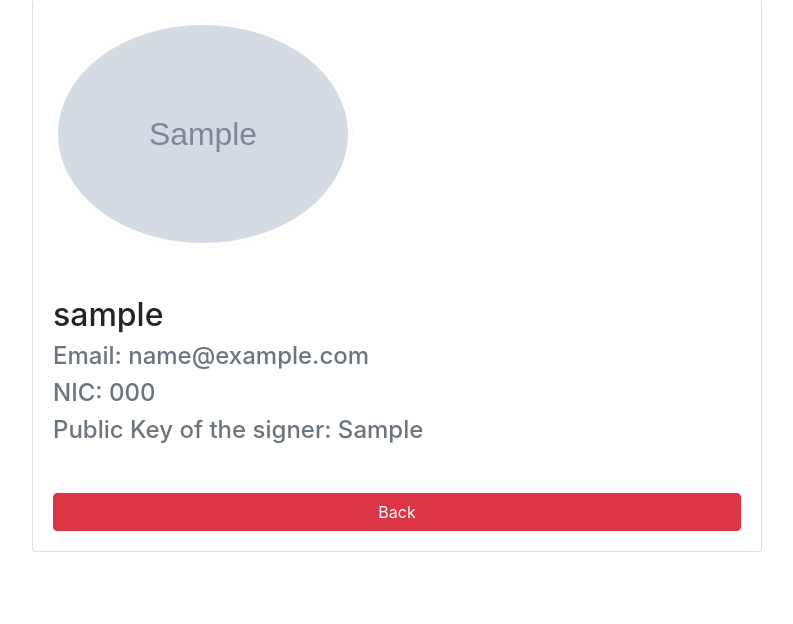
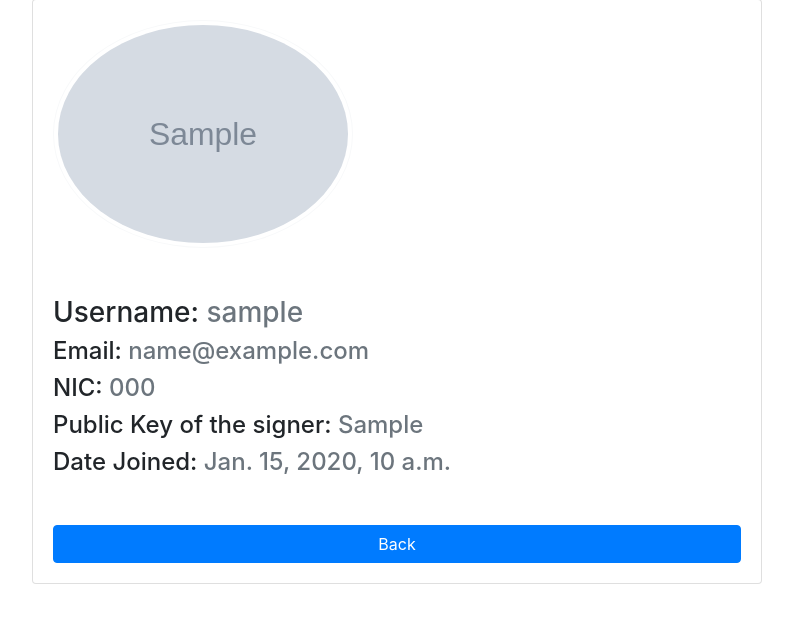
Before and after one commit to zorojurio/pdf-validator, a Django app: page /accounts/1/ in a window 1280 px wide. Shown: the part 176-800 px from the top of the page, without its empty margins (243-1036 px from the left). Run offline with Django 5.2, Linux system fonts and the light colour scheme; a user stored in the database is signed in; tables that the repository leaves empty hold one stand-in row (values such as "Sample post"); grey boxes marked "Sample" are stand-in pictures; some libraries are stand-ins or nearby versions.

```diff
--- a/accounts/forms.py
+++ b/accounts/forms.py
@@ -12,6 +12,12 @@ logger = module_logger(__name__)
 
 class CustomUserCreationForm(UserCreationForm):
     """Custom User Creation Form."""
+
+    user_type = forms.ChoiceField(
+        label="User Type",
+        choices=CustomUser.UserType.choices,
+        initial=CustomUser.UserType.signer,
+    )
 
     class Meta:
         model = CustomUser
--- a/accounts/templates/accounts/signer_detail.html
+++ b/accounts/templates/accounts/signer_detail.html
@@ -18,15 +18,38 @@
                                  src="{{ signer.profile_image.url }}" alt="profile-pic"/>
                         </div>
                         <div class="media-body mt-5">
-                            <h2 class="account-heading"> {{ signer.user.username }}</h2>
-                            <h4 class="text-secondary">Email: {{ signer.user.email }}</h4>
-                            <h4 class="text-secondary"> NIC: {{ signer.nic_number }} </h4>
-                            <h4 class="text-secondary">
-                                Public Key of the signer: {{ signer.public_key }}
+                            <h3> Username:
+                                <span class="text-secondary">
+                                {{ signer.user.username }}
+                                </span>
+                            </h3>
+                            <h4>
+                                Email:
+                                <span class="text-secondary">
+                                {{ signer.user.email }}
+                                </span>
+                            </h4>
+                            <h4>
+                                NIC:
+                                <span class="text-secondary">
+                                {{ signer.nic_number }}
+                                </span>
+                            </h4>
+                            <h4>
+                                Public Key of the signer:
+                                <span class="text-secondary">
+                                {{ signer.public_key }}
+                                </span>
+                            </h4>
+                            <h4>
+                                Date Joined:
+                                <span class="text-secondary">
+                                {{ signer.user.date_joined }}
+                                </span>
                             </h4>
                             <div class="text-right mt-5">
                                 <a href="{% url 'accounts:signers' %}"
-                                   class="btn btn-danger btn-block ">
+                                   class="btn btn-primary btn-block ">
                                     Back
                                 </a>
                             </div>
```
Also changed, not shown: signature_validator/templates/signature_validator/pdf_result.html (+12 -4 lines).
